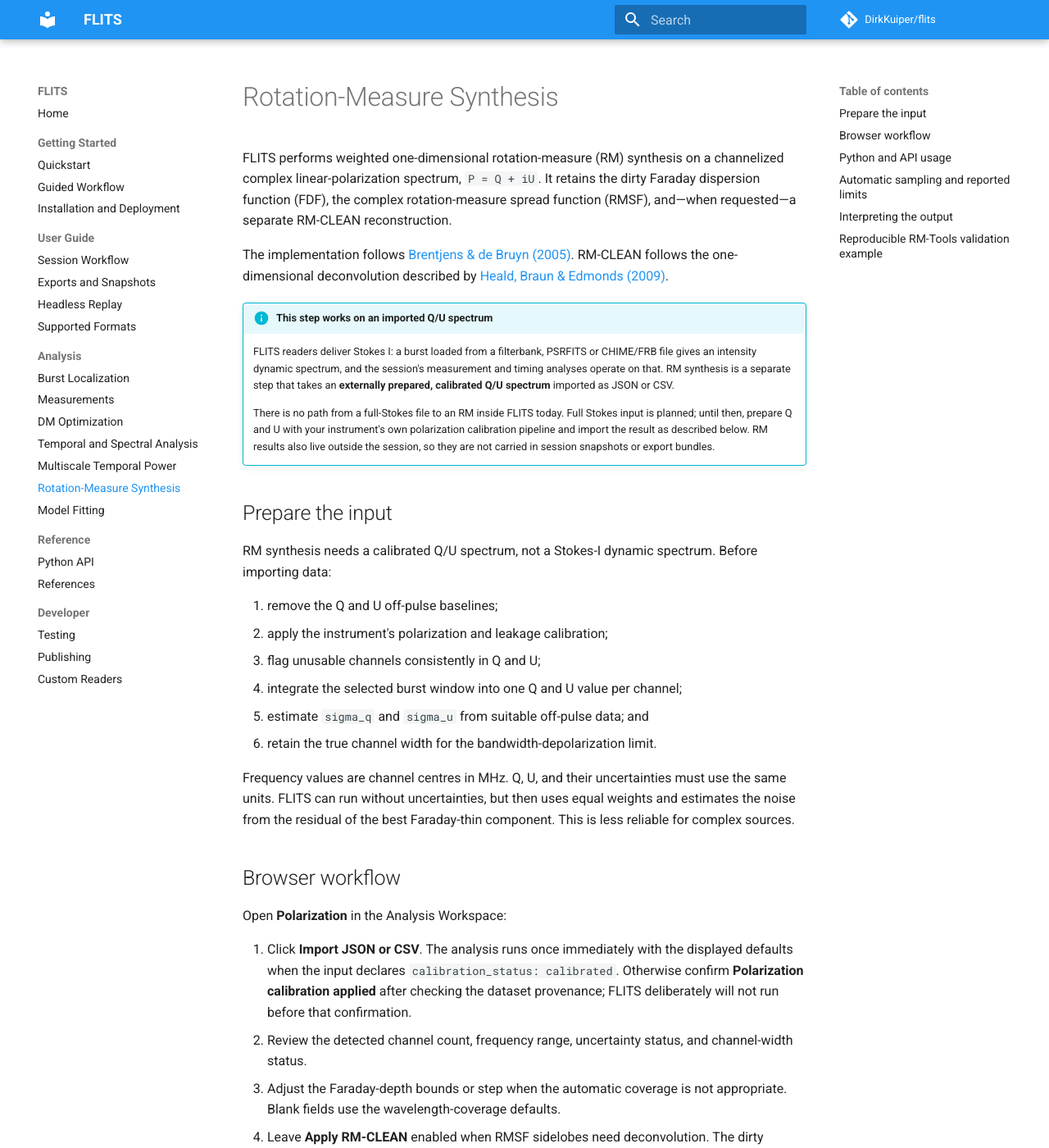
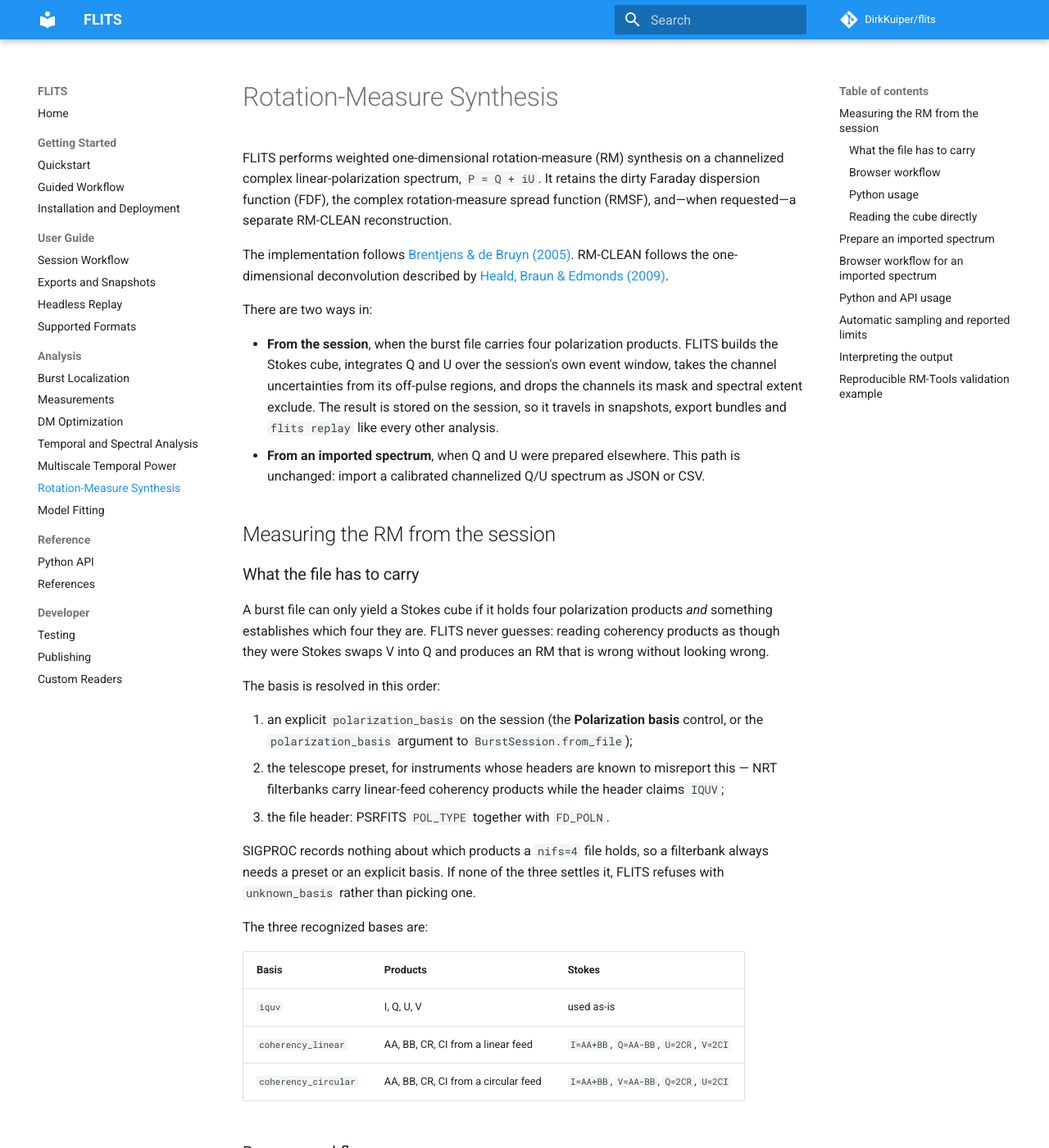
Before and after one commit to DirkKuiper/flits, an MkDocs documentation site: the page built from docs/analysis/rm-synthesis.md, in a window 1280 px wide and 1400 px high. Shown: the whole window at 82% size. Built offline with MkDocs 1.6.1 and Material for MkDocs 9.7.7, drawn with Linux system fonts in a browser that asks for light colours; comment, search, counter and statistics services are not loaded; some of the changed text lies outside the part shown.

Commit message:
docs: describe full-Stokes input and in-session polarimetry
The RM synthesis page opened by stating there was no path from a
full-Stokes file to an RM inside FLITS. There is one now, so the page leads
with the two ways in, spells out how the polarization basis is resolved and
why FLITS refuses to guess it, and documents both the browser and the Python
route. The formats page gains the `load_stokes` contract and the new error
reason codes.

````diff
--- a/docs/analysis/rm-synthesis.md
+++ b/docs/analysis/rm-synthesis.md
@@ -10,20 +10,103 @@ The implementation follows [Brentjens & de Bruyn
 one-dimensional deconvolution described by [Heald, Braun & Edmonds
 (2009)](https://doi.org/10.1051/0004-6361/200811532).
 
-!!! info "This step works on an imported Q/U spectrum"
-    FLITS readers deliver Stokes I: a burst loaded from a filterbank, PSRFITS
-    or CHIME/FRB file gives an intensity dynamic spectrum, and the session's
-    measurement and timing analyses operate on that. RM synthesis is a separate
-    step that takes an **externally prepared, calibrated Q/U spectrum** imported
-    as JSON or CSV.
+There are two ways in:
 
-    There is no path from a full-Stokes file to an RM inside FLITS today. Full
-    Stokes input is planned; until then, prepare Q and U with your instrument's
-    own polarization calibration pipeline and import the result as described
-    below. RM results also live outside the session, so they are not carried in
-    session snapshots or export bundles.
+- **From the session**, when the burst file carries four polarization products.
+  FLITS builds the Stokes cube, integrates Q and U over the session's own event
+  window, takes the channel uncertainties from its off-pulse regions, and drops
+  the channels its mask and spectral extent exclude. The result is stored on the
+  session, so it travels in snapshots, export bundles and `flits replay` like
+  every other analysis.
+- **From an imported spectrum**, when Q and U were prepared elsewhere. This path
+  is unchanged: import a calibrated channelized Q/U spectrum as JSON or CSV.
 
-## Prepare the input
+## Measuring the RM from the session
+
+### What the file has to carry
+
+A burst file can only yield a Stokes cube if it holds four polarization products
+*and* something establishes which four they are. FLITS never guesses: reading
+coherency products as though they were Stokes swaps V into Q and produces an RM
+that is wrong without looking wrong.
+
+The basis is resolved in this order:
+
+1. an explicit `polarization_basis` on the session (the **Polarization basis**
+   control, or the `polarization_basis` argument to `BurstSession.from_file`);
+2. the telescope preset, for instruments whose headers are known to misreport
+   this — NRT filterbanks carry linear-feed coherency products while the header
+   claims `IQUV`;
+3. the file header: PSRFITS `POL_TYPE` together with `FD_POLN`.
+
+SIGPROC records nothing about which products a `nifs=4` file holds, so a
+filterbank always needs a preset or an explicit basis. If none of the three
+settles it, FLITS refuses with `unknown_basis` rather than picking one.
+
+The three recognized bases are:
+
+| Basis | Products | Stokes |
+| --- | --- | --- |
+| `iquv` | I, Q, U, V | used as-is |
+| `coherency_linear` | AA, BB, CR, CI from a linear feed | `I=AA+BB`, `Q=AA-BB`, `U=2CR`, `V=2CI` |
+| `coherency_circular` | AA, BB, CR, CI from a circular feed | `I=AA+BB`, `V=AA-BB`, `Q=2CR`, `U=2CI` |
+
+### Browser workflow
+
+Open **Polarization** in the Analysis Workspace and use **Measure From This
+Session**. The status line reports how many polarization products the file has
+and which basis was established, or what is missing. Set the minimum channel
+linear-polarization S/N, confirm the calibration checkbox if the polarization
+calibration of this dataset has been established, and click **Measure RM From
+Session**.
+
+The measurement uses the session's current selections, so refine the event
+window, the off-pulse regions, the channel mask and the spectral extent first —
+changing any of them discards the previous result rather than leaving a stale
+one on screen.
+
+### Python usage
+
+```python
+from flits.session import BurstSession
+
+session = BurstSession.from_file("burst.fil", dm=528.0)
+session.set_event_ms(97.4, 104.4)
+session.add_offpulse_ms(32.0, 82.0)
+session.add_offpulse_ms(120.0, 1200.0)
+
+result = session.run_polarization_analysis({"min_linear_snr": 3.0})
+print(result.peak_rm_rad_m2, result.peak_rm_uncertainty_rad_m2)
+print(result.linear_fraction, result.circular_fraction)
+```
+
+`result.rm_synthesis` holds the full RM-synthesis payload documented below.
+The result also records the basis and what established it, the exact event and
+off-pulse windows, the channels that survived, and the integrated Stokes I, Q, U
+and V spectra — which is what makes it reproducible from the snapshot alone.
+
+### Reading the cube directly
+
+```python
+from flits.io import load_stokes_data
+from flits.settings import ObservationConfig
+
+config = ObservationConfig.from_preset(dm=528.0, preset_key="nrt")
+cube, metadata = load_stokes_data("burst.fil", config)  # (4, channels, time)
+```
+
+`load_stokes_data` returns the same time and frequency grid as
+`load_filterbank_data` for the same file and config, so a cube can be used
+alongside the Stokes-I dynamic spectrum without re-deriving anything. Readers
+that cannot produce a cube raise `PolarizationUnavailableError` with a `reason`
+of `reader_unsupported`, `insufficient_products` or `unknown_basis`.
+
+Each Stokes parameter has its own off-pulse baseline removed, but all four are
+divided by a single per-channel scale taken from Stokes I. Scaling them
+independently would rescale Q/I and U/I channel by channel and corrupt every
+polarization fraction measured from them.
+
+## Prepare an imported spectrum
 
 RM synthesis needs a calibrated Q/U spectrum, not a Stokes-I dynamic spectrum.
 Before importing data:
@@ -40,7 +123,7 @@ use the same units. FLITS can run without uncertainties, but then uses equal
 weights and estimates the noise from the residual of the best Faraday-thin
 component. This is less reliable for complex sources.
 
-## Browser workflow
+## Browser workflow for an imported spectrum
 
 Open **Polarization** in the Analysis Workspace:
 
````
Also changed, not shown: README.md (+1 -1 lines), docs/developer/api-reference.md (+16 -0 lines), docs/user-guide/supported-formats.md (+34 -0 lines).
